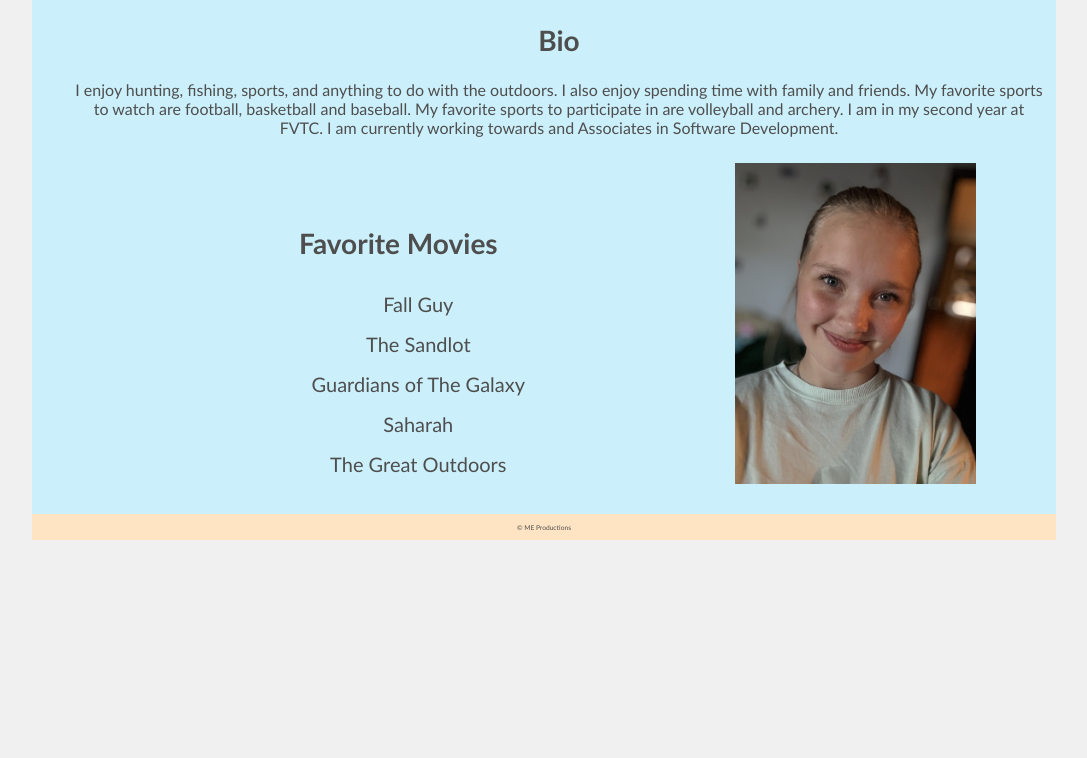
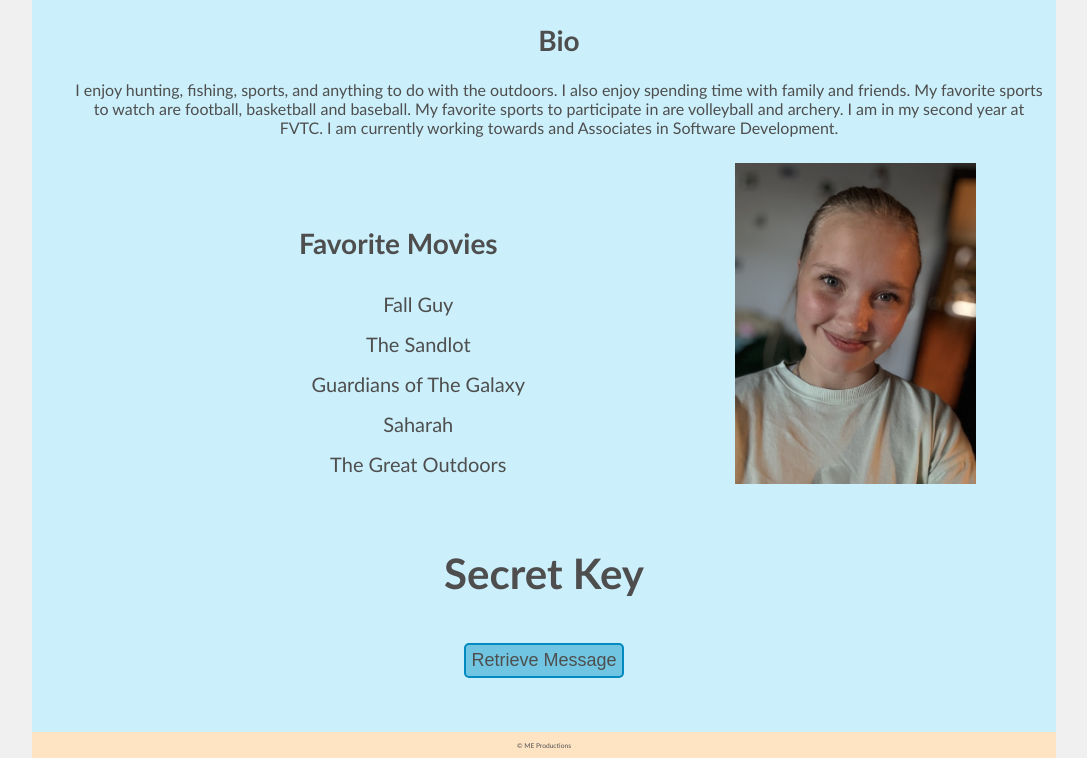
Before and after one commit to meffa05/meffa05.github.io, a plain HTML site: page index.html in a window 1280 px wide. Shown: the part 440-1198 px from the top of the page, without its empty margins (96-1183 px from the left). Before the commit the page ends 980 px from the top, so only its background shows below. Drawn offline with Linux system fonts and the light colour scheme.

Commit message:
local storage message

```diff
--- a/css/styles.css
+++ b/css/styles.css
@@ -21,6 +21,25 @@ body{
 
 
 
+
+}
+#SecretKey{
+    clear: both;
+    text-align: center;
+    font-size: 1.5em;
+    margin:0px;
+    padding:10px;
+    font-weight: bold;
+}
+
+button{
+    font-size: .75em;
+    margin:10px;
+    padding:5px;
+    background-color: #70c6e2ff;
+    border: 2px, solid #008ac1;
+    border-radius: 5px;
+    color: rgb(78, 78, 78);
 
 }
 
--- a/index.html
+++ b/index.html
@@ -48,11 +48,12 @@
 
                 <img id="ffhimg" src="img/homepageimgjsclassedited.jpg" alt="Picture of me">
             </section>
-
-
-
+<section id="SecretKey">
+        <h2>Secret Key</h2>
+        <button>Retrieve Message</button>
+        <p id="Message"></p>
         </main>
-
+</section>
         <footer>
             <p><small>&copy ME Productions</small></p>
         </footer>
--- a/site.js
+++ b/site.js
@@ -23,3 +23,20 @@ else if (isEvening == true) {//if its evening
     div.textContent = 'Good Evening!'
     div.style.color ='#0092CB';
 }
+
+//local storage assignment
+
+//add message to local storage
+const Output = document.querySelector('#Message')
+const key = 'It\'s a secret to everybody. '
+
+ localStorage.setItem(key, 'It\s a great day to have a great day!');
+
+
+const button = document.querySelector('button')
+
+
+button.addEventListener('click', () => {
+    const storedValue = localStorage.getItem(key)
+    Output.textContent = storedValue;
+    })
```
